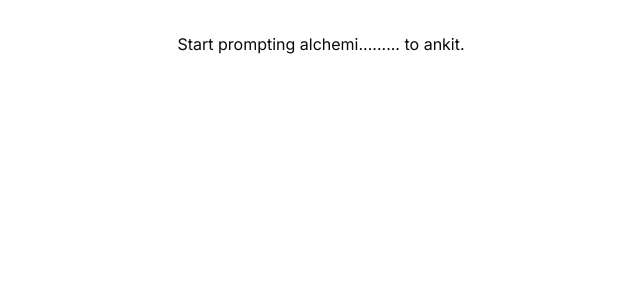
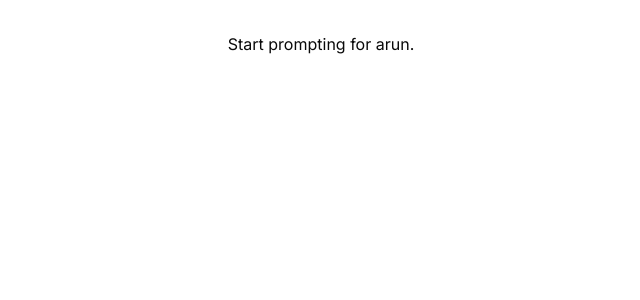
Before and after one commit to abhishek-zen/bolt-generated-project, a Next.js app: page / in a window 1280 px wide. Shown: the top 300 px of the page, without its empty margins (319-959 px from the left). Built offline with nearby package versions, Linux system fonts and the light colour scheme.

Commit message:
Initial commit from your app

```diff
--- a/app/page.tsx
+++ b/app/page.tsx
@@ -8,7 +8,7 @@ export default function Home() {
         textAlign: 'center',
       }}
     >
-      Start prompting alchemi......... to ankit.
+      Start prompting for arun.
     </div>
   );
 }
```
